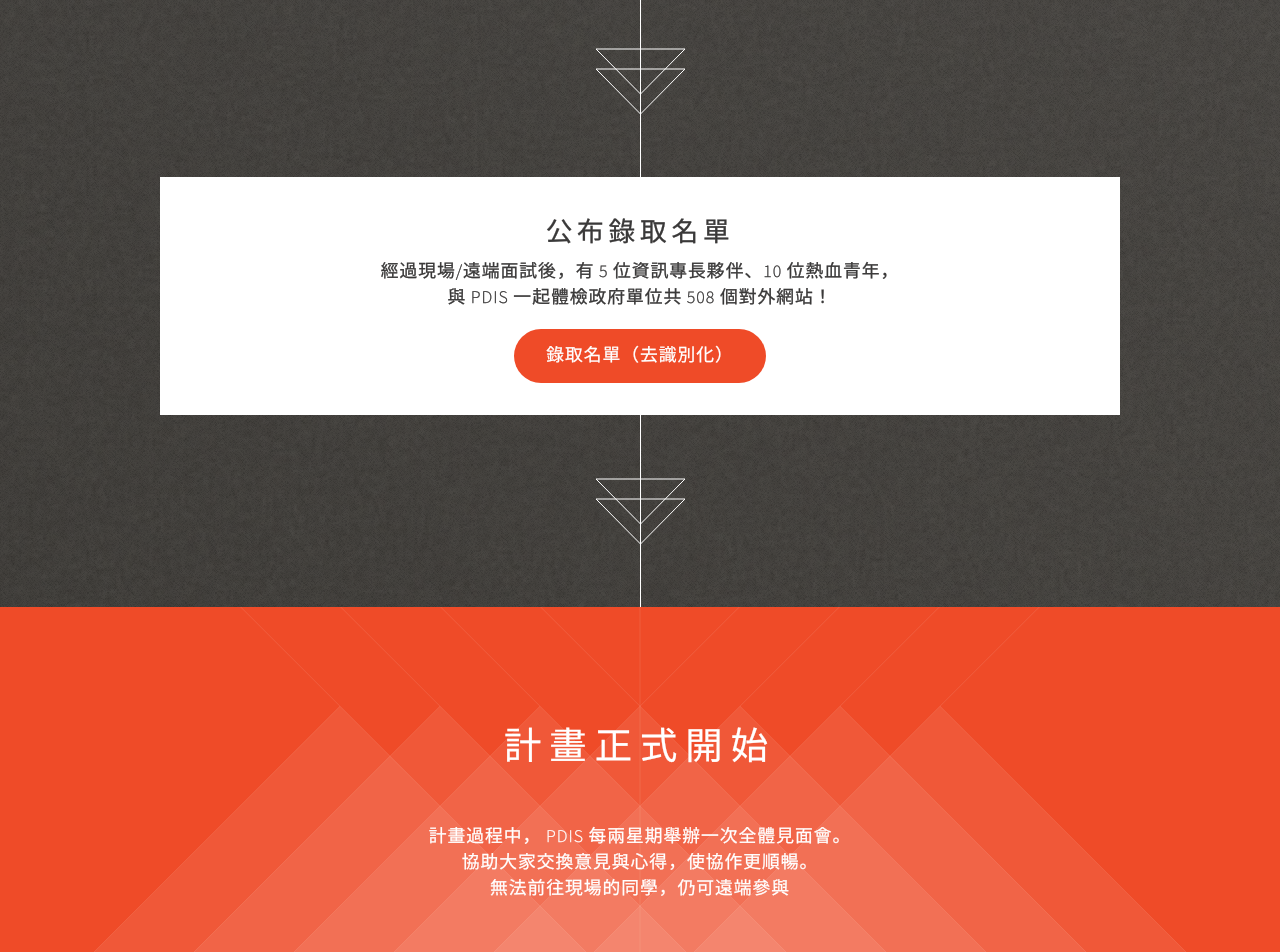
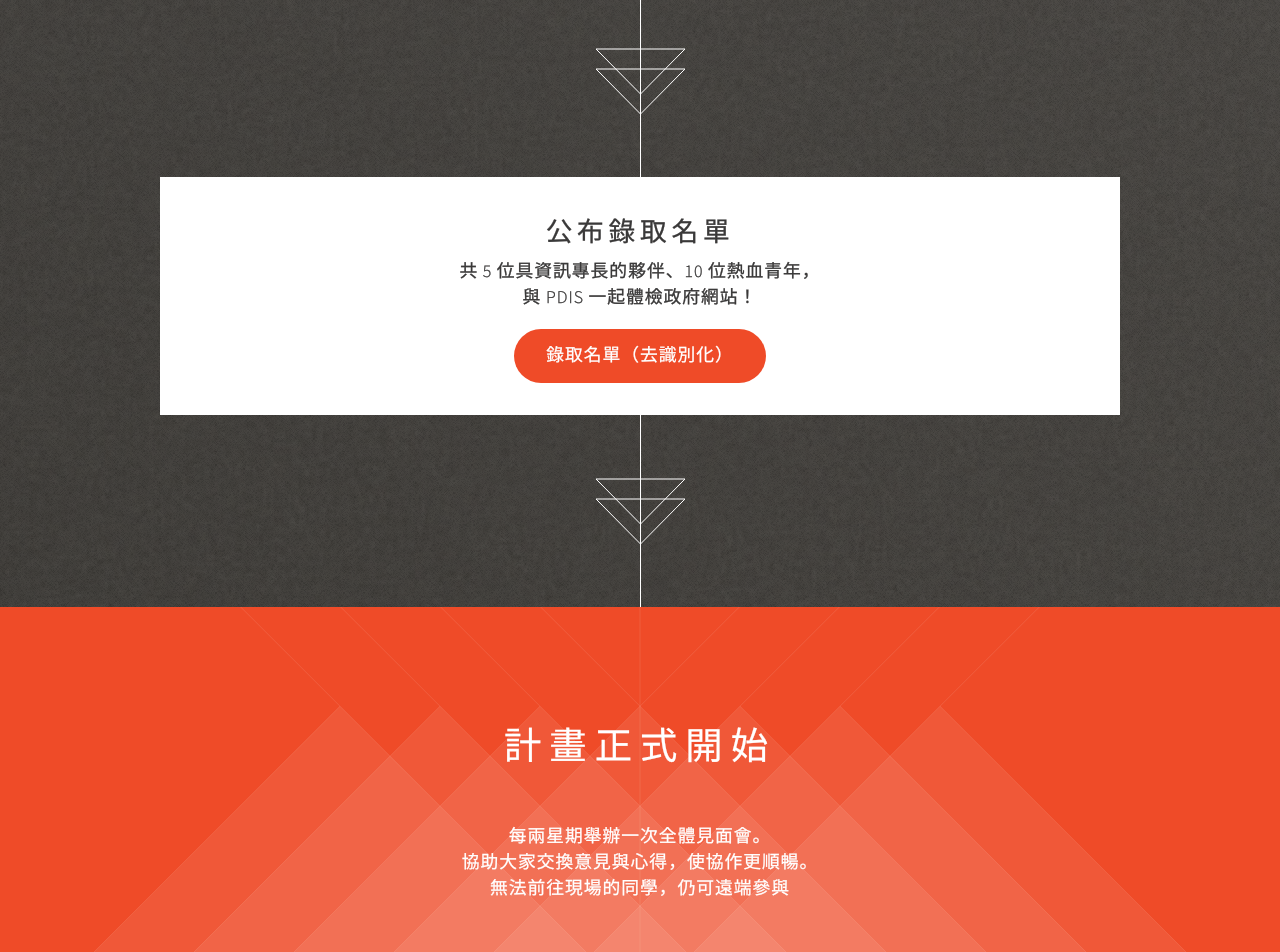
Before and after one commit to targee/ray2017, a Jekyll site: the page built from index.md, in a window 1280 px wide and 1400 px high, scrolled down 2772 px. Shown: the top 952 px of the window. Built offline with Jekyll 4.4.1, drawn with Linux system fonts in a browser that asks for light colours; some of the changed text lies outside the part shown; grey boxes are pictures that could not be loaded.

Commit message:
Update settings.json

```diff
--- a/_data/settings.json
+++ b/_data/settings.json
@@ -15,15 +15,15 @@
     "admission":{
         "title":"公布錄取名單",
         "content":[
-            "經過現場/遠端面試後，有 5 位資訊專長夥伴、10 位熱血青年，",
-            "與 PDIS 一起體檢政府單位共 508 個對外網站！"
+            "共 5 位具資訊專長的夥伴、10 位熱血青年，",
+            "與 PDIS 一起體檢政府網站！"
         ],
         "more":"錄取名單（去識別化）"
     },
     "project-start":{
         "title":"計畫正式開始",
         "content":[
-            "計畫過程中， PDIS 每兩星期舉辦一次全體見面會。",
+            "每兩星期舉辦一次全體見面會。",
             "協助大家交換意見與心得，使協作更順暢。",
             "無法前往現場的同學，仍可遠端參與"
         ]
@@ -42,9 +42,8 @@
         "title":"計畫後記",
         "youtube":"B0h3ix2PJg0",
         "content":[
-            "我們訪問了不同的參與者",
-            "看看大家覺得在過程中學到什麼",
-            "以及有什麼是在未來還需要改進的"
+            "計畫後， PDIS 記錄參與者的心得和建議",
+            "作為改進下次計畫的參考依據"
         ],
         "more":"影片紀錄"
     }
```
